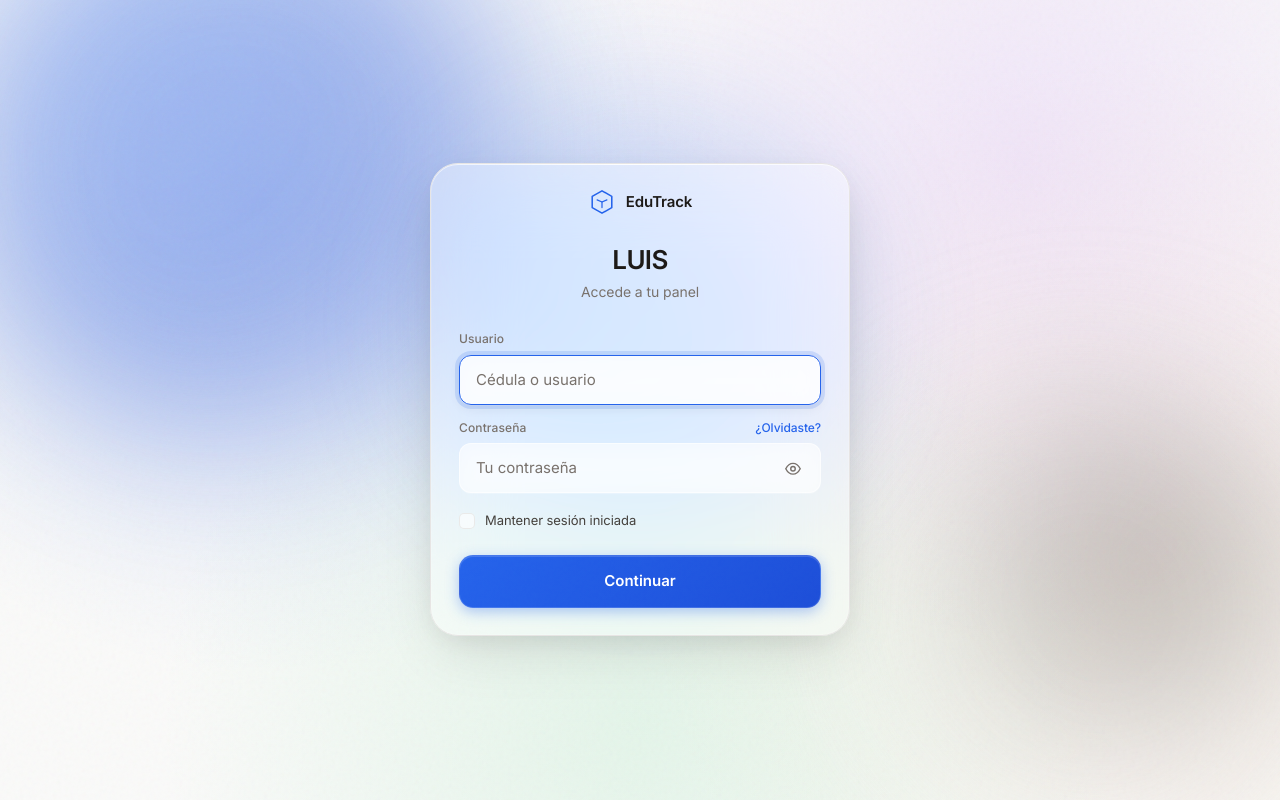
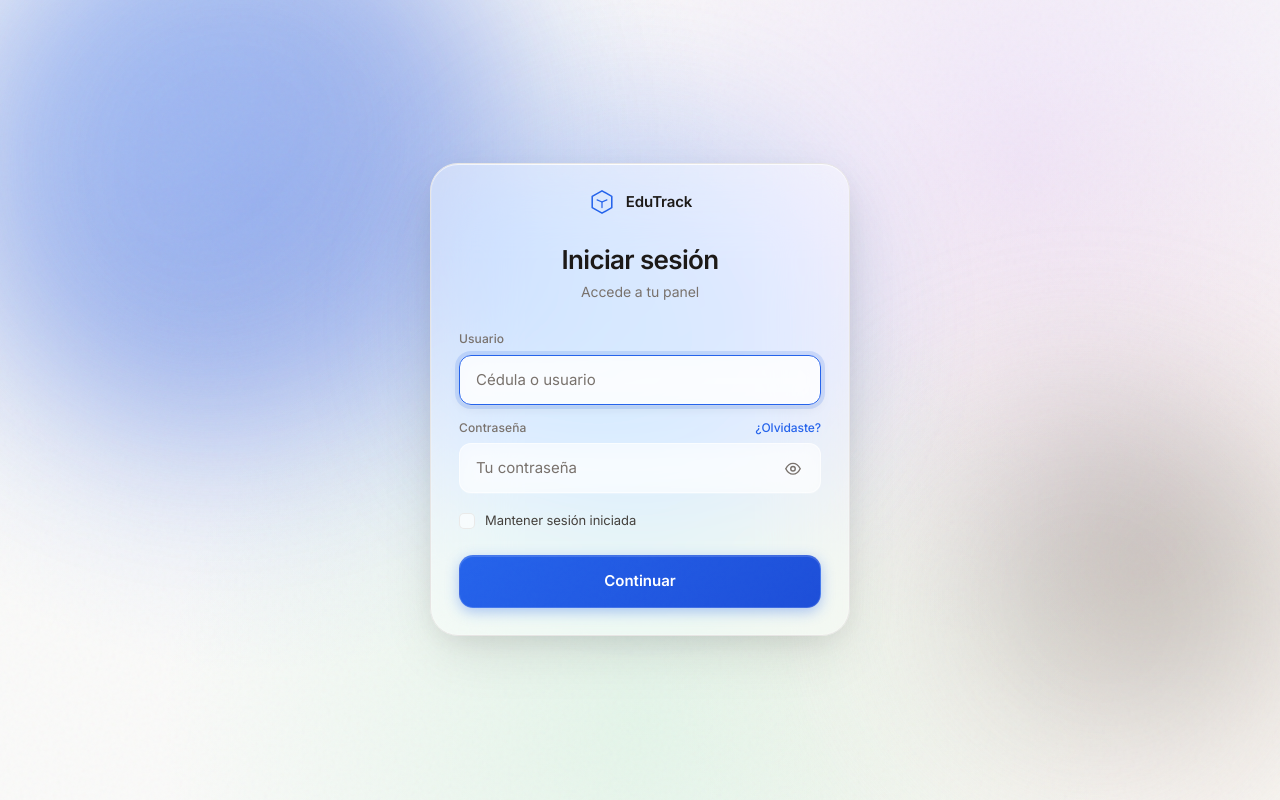
Before and after one commit to EduTrack-APPLICATION/EduTrack, a Flask app: template app/templates/auth/login.html in a window 1280 px wide. Run offline with Flask 3, Linux system fonts and the light colour scheme; the template is opened without the code that fills it: values that come from a table or form of the project are taken from there, others are empty; some libraries are stand-ins or nearby versions.

Commit message:
Update login heading to Spanish

```diff
--- a/app/templates/auth/login.html
+++ b/app/templates/auth/login.html
@@ -30,7 +30,7 @@
         <div class="lg-card-body">
 
             <div class="lg-heading">
-                <h1>LUIS</h1>
+                <h1>Iniciar sesión</h1>
                 <p>Accede a tu panel</p>
             </div>
 
```
